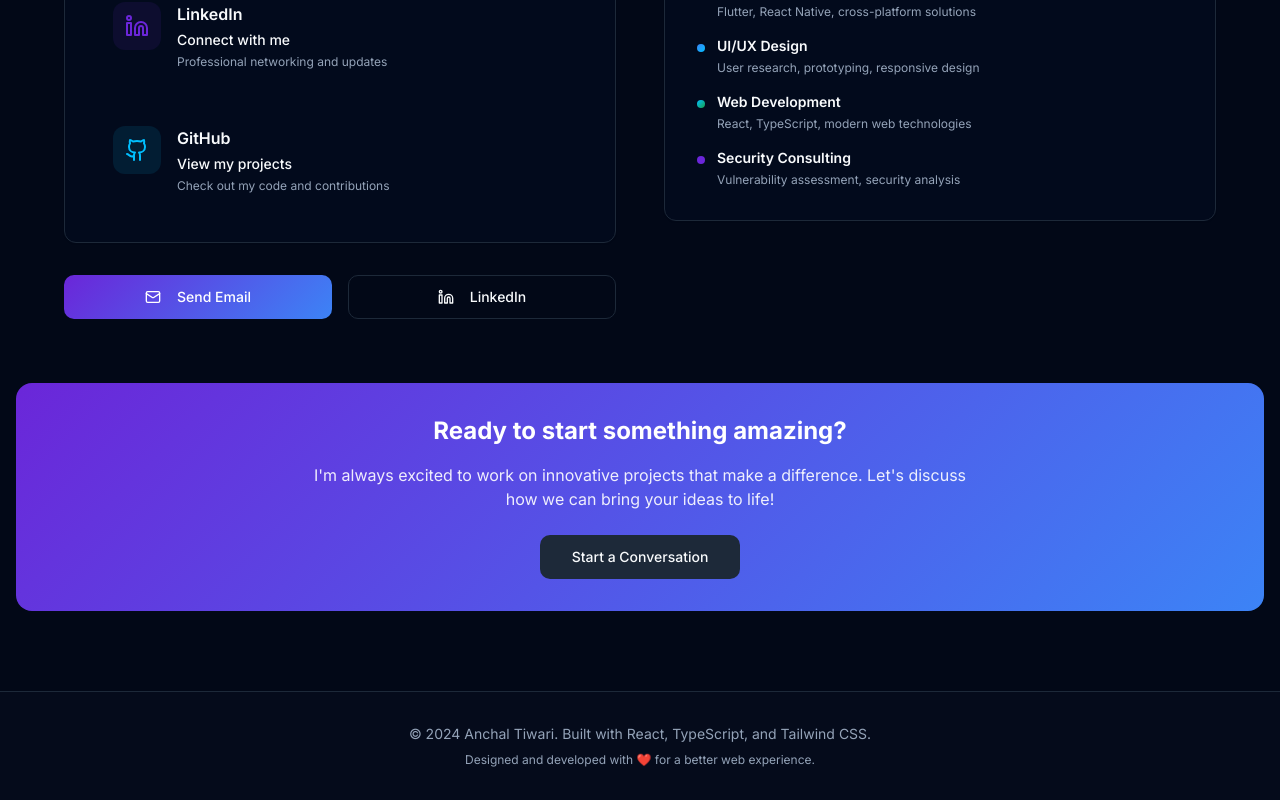
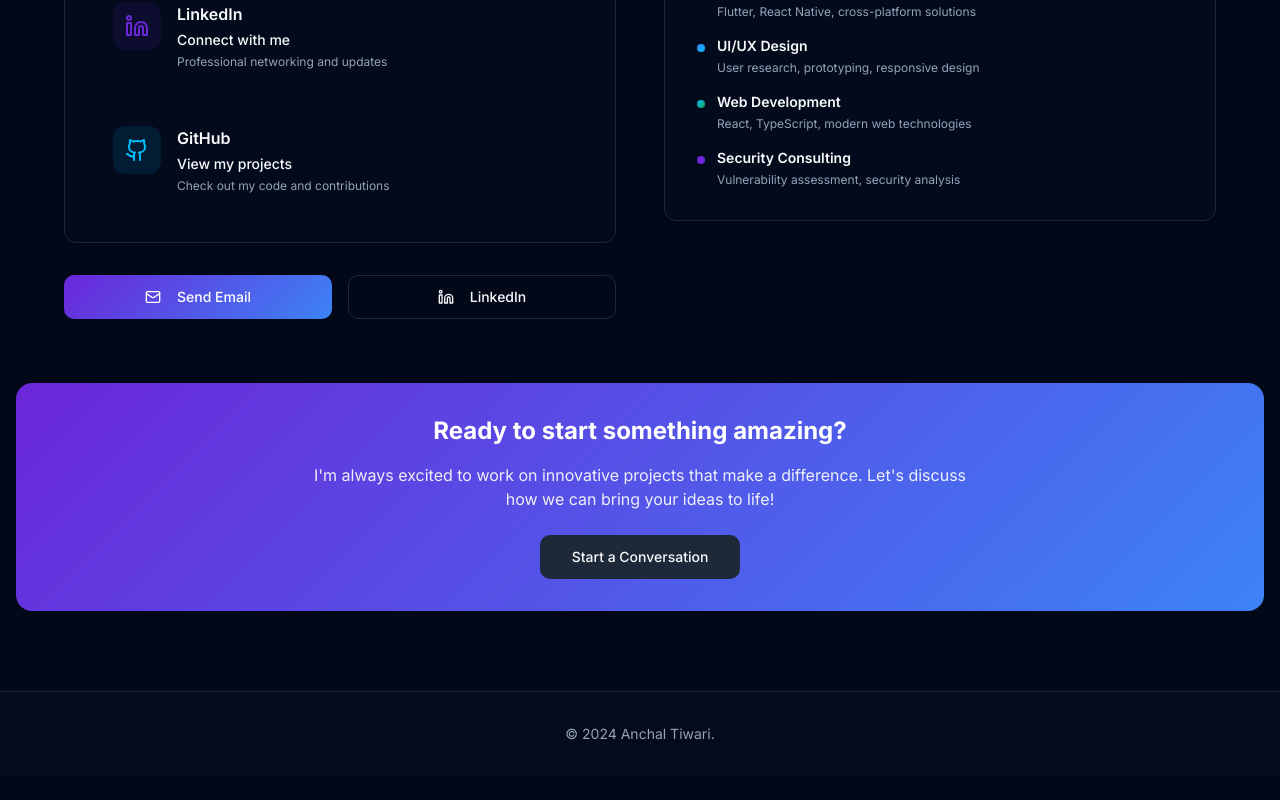
Before and after one commit to achy02/anchalportfolio, a React (Vite) app: page / in a window 1280 px wide. Shown: the part 6502-7302 px from the top of the page. After the commit the page ends 7278 px from the top, so only its background shows below. Built offline with nearby package versions, Linux system fonts and the light colour scheme.

Commit message:
Update Index.tsx

```diff
--- a/src/pages/Index.tsx
+++ b/src/pages/Index.tsx
@@ -21,11 +21,9 @@ const Index = () => {
       <footer className="py-8 bg-secondary/10 border-t border-border">
         <div className="container mx-auto px-4 text-center">
           <p className="text-muted-foreground text-sm">
-            © 2024 Anchal Tiwari. Built with React, TypeScript, and Tailwind CSS.
+            © 2024 Anchal Tiwari.
           </p>
-          <p className="text-muted-foreground text-xs mt-2">
-            Designed and developed with ❤️ for a better web experience.
-          </p>
+
         </div>
       </footer>
     </div>
```
